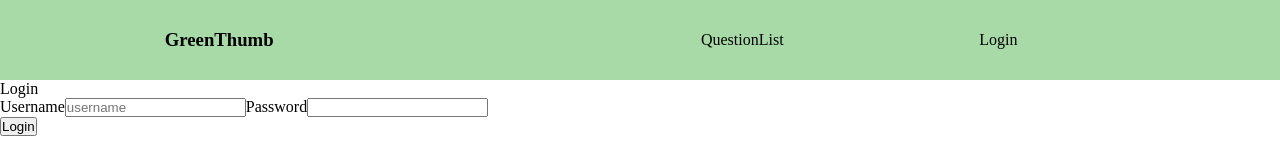
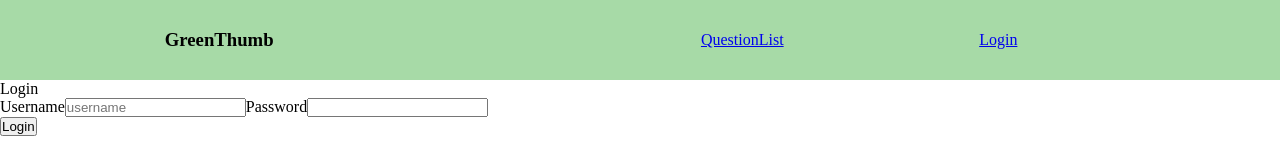
Before and after one commit to Momentum-Team-9/team-project-questionbox-team-skywalker, a React (Create React App) app in the folder questionbox/: page /login in a window 1280 px wide. Shown: the top 160 px of the page. Built offline with nearby package versions, Linux system fonts and the light colour scheme.

Commit message:
route to login and question list, take log-in credentials

```diff
--- a/questionbox/src/App.js
+++ b/questionbox/src/App.js
@@ -1,20 +1,25 @@
+import { useState, useEffect } from 'react';
 import { QuestionList } from './components/QuestionList.js';
 import { Login } from './components/Login.js';
 import { Header } from './components/Header.js';
-import {
-  BrowserRouter as Router,
-  Switch,
-  Route,
-  Redirect,
-} from 'react-router-dom';
+import { Profile } from './components/Profile.js';
+import { BrowserRouter as Router, Switch, Route } from 'react-router-dom';
 
 function App() {
+  const [auth, setAuth] = useState('');
+
+  useEffect(() => {
+    console.log(auth);
+  }, [auth]);
   return (
     <Router>
       <div className="App">
         <Header />
-        <Route path="/questions" component={QuestionList} />
-        <Route path="/login" component={Login} />
+        <Switch>
+          <Route path="/questions" component={QuestionList} />
+          <Route path="/login" component={() => <Login setAuth={setAuth} />} />
+          <Route path="/profile" component={Profile} />
+        </Switch>
       </div>
     </Router>
   );
--- a/questionbox/src/components/Header.js
+++ b/questionbox/src/components/Header.js
@@ -1,12 +1,19 @@
 import React from 'react';
-
+import { Link } from 'react-router-dom';
 export function Header() {
   return (
     <nav>
       <h3>GreenThumb</h3>
       <ul className="nav-links">
-        <li>QuestionList</li>
-        <li>Login</li>
+        <Link to="/questions">
+          <li>QuestionList</li>
+        </Link>
+        <Link to="/login">
+          <li>Login</li>
+        </Link>
+        {/* <Link to="/profile">
+          <li>Profile</li>
+        </Link> */}
       </ul>
     </nav>
   );
```
